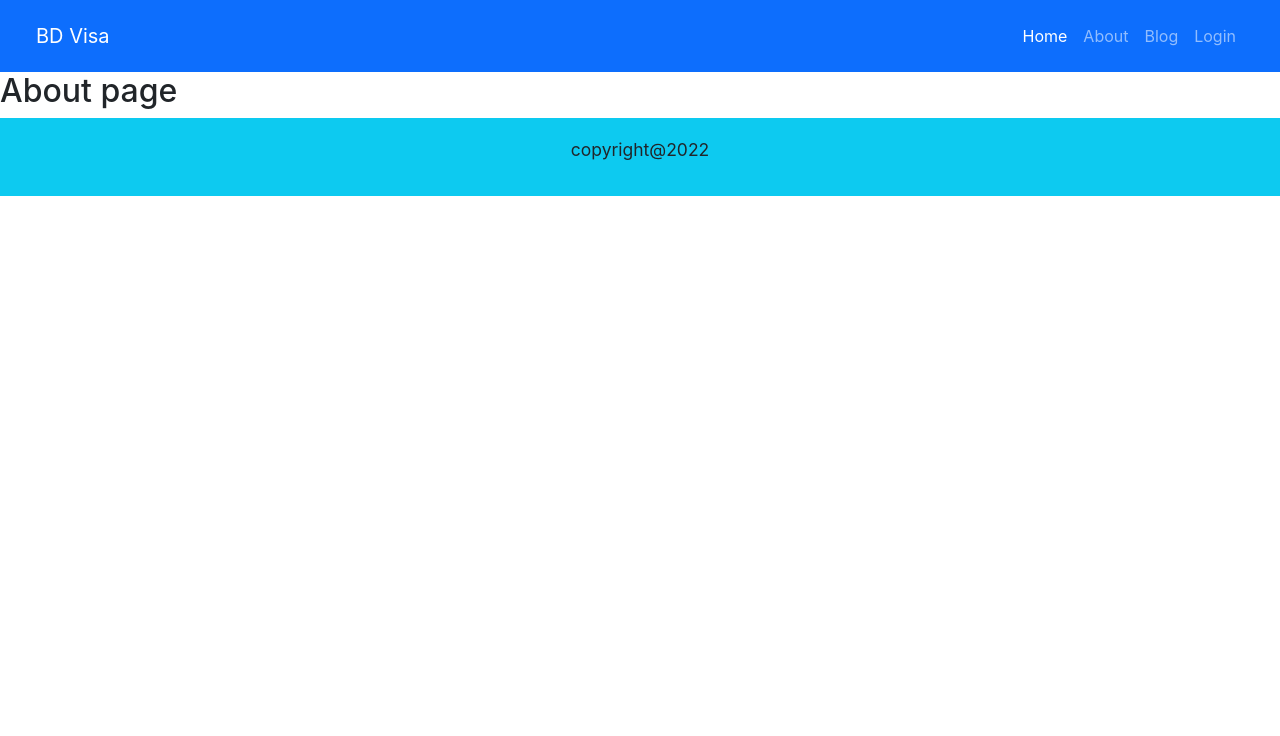
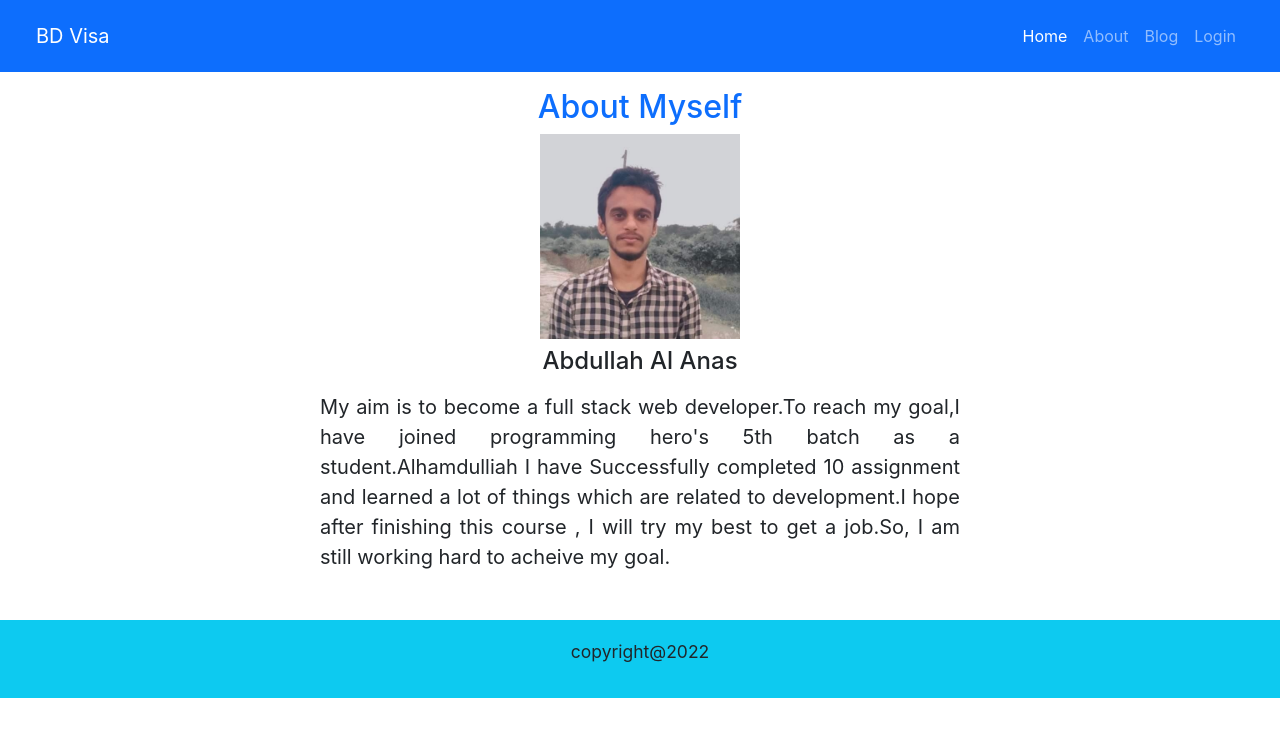
Before and after one commit to alanas59/bd-visa-consultancy, a React (Create React App) app: page /about in a window 1280 px wide. Shown: the top 736 px of the page. Built offline with nearby package versions, Linux system fonts and the light colour scheme; no server answers.

Commit message:
about component updated

```diff
--- a/src/Pages/About/About.js
+++ b/src/Pages/About/About.js
@@ -1,9 +1,13 @@
 import React from 'react';
+import pic from '../../images/pic.jpg';
 
 const About = () => {
     return (
-        <div>
-            <h2>About page</h2>
+        <div className='text-center my-3'>
+            <h2 className='text-primary'>About Myself</h2>
+            <img src={pic} alt="" style={{width:'200px'}}/>
+            <h4 className='mt-2'>Abdullah Al Anas</h4>
+            <p className='w-50 mx-auto mb-5 mt-3' style={{textAlign:'justify',fontSize:'20px'}}>My aim is to become a full stack web developer.To reach my goal,I have joined programming hero's 5th batch as a student.Alhamdulliah I have Successfully completed 10 assignment and learned a lot of things which are related to development.I hope after finishing this course , I will try my best to get a job.So, I am still working hard to acheive my goal. </p>
         </div>
     );
 };
```
Also changed, not shown: src/images/pic.jpg (added).
